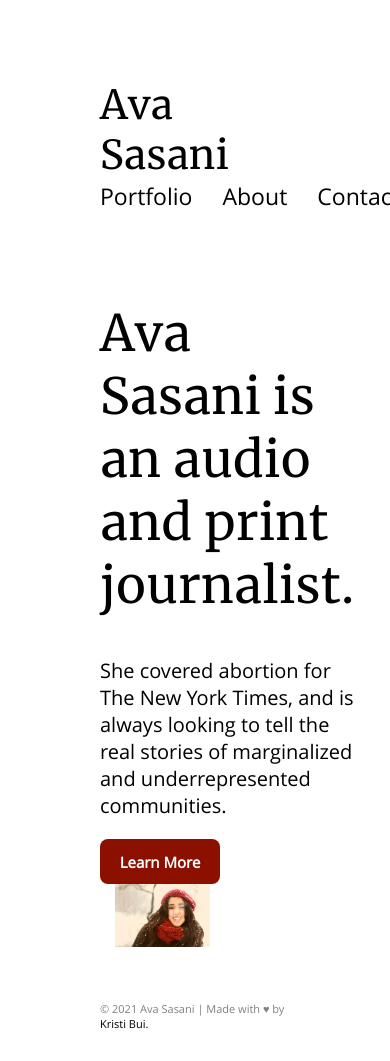
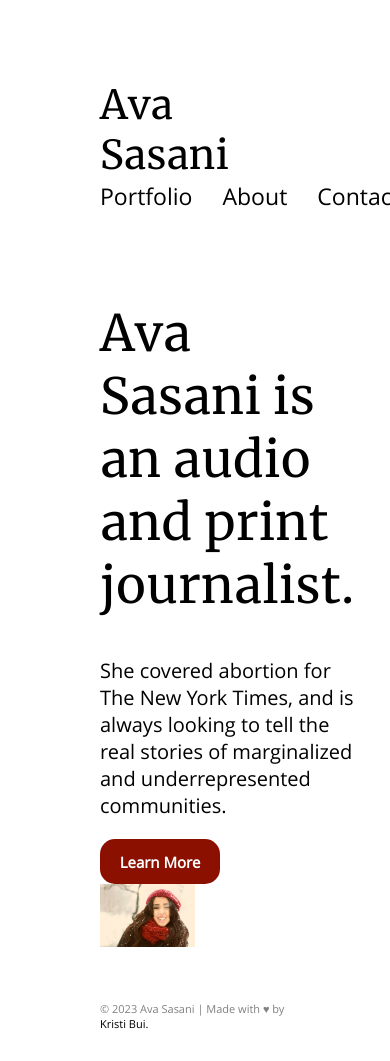
Before and after one commit to kristibui/ava-portfolio, a React (Create React App) app: page / in a window 390 px wide. Shown: the top 1061 px of the page. Built offline with nearby package versions, Linux system fonts and the light colour scheme.

Commit message:
more style changes

```diff
--- a/src/blurb/BlurbComponent.js
+++ b/src/blurb/BlurbComponent.js
@@ -12,7 +12,7 @@ const BlurbComponent = () => {
                 </div>
 
                 <div className='desc-subtext'>
-                She covered abortion for The New York Times, and is always looking to tell the real stories of marginalized and underrepresented communities.
+                    She covered abortion for The New York Times, and is always looking to tell the real stories of marginalized and underrepresented communities.
                 </div>
 
 
--- a/src/blurb/blurb.css
+++ b/src/blurb/blurb.css
@@ -1,29 +1,38 @@
 .blurb-container {
     display: flex;
-    flex-wrap: wrap;
     margin-top: 90px;
+    gap: 15px;
 }
 
+@media screen and (max-width: 800px) {
+
+    .blurb-container {
+        flex-wrap: wrap;
+        gap: 0px;
+    }
+
+    .bio-container {
+        flex: 1 0 100%;
+    }
+
+    .main-text-container {
+        flex: 1 0 100%;
+    }
+}
 
 /** Photo styling **/
 .bio-container {
-    flex-basis: 50%;
-    margin-left: 15px;
-}
-
-.bio-picture {
-    position: relative;
+    flex: .5;
 }
 
 .ava-pic {
     width: 100%;
 }
 
-
 /** Text styling **/
 .main-text-container {
     text-align: left;
-    flex-basis: 50%;
+    flex: .5;
 }
 
 .main-desc{
@@ -47,6 +56,6 @@
     font-weight: bold;
     border: none;
     background-color: #8b1000;
-    border-radius: 8px;
+    border-radius: 15px;
     font-family: OpenSans;
 }
--- a/src/footer/FooterComponent.js
+++ b/src/footer/FooterComponent.js
@@ -6,7 +6,7 @@ const FooterComponent = () => {
         <div className='footer-container'>
 
             <div className='credits'>
-                © 2021 Ava Sasani | Made with &hearts; by <a className='my-name' href='https://kristibui.com/'>Kristi Bui.</a>
+                © 2023 Ava Sasani | Made with &hearts; by <a className='my-name' href='https://kristibui.com/'>Kristi Bui.</a>
             </div>
 
         </div>
```
